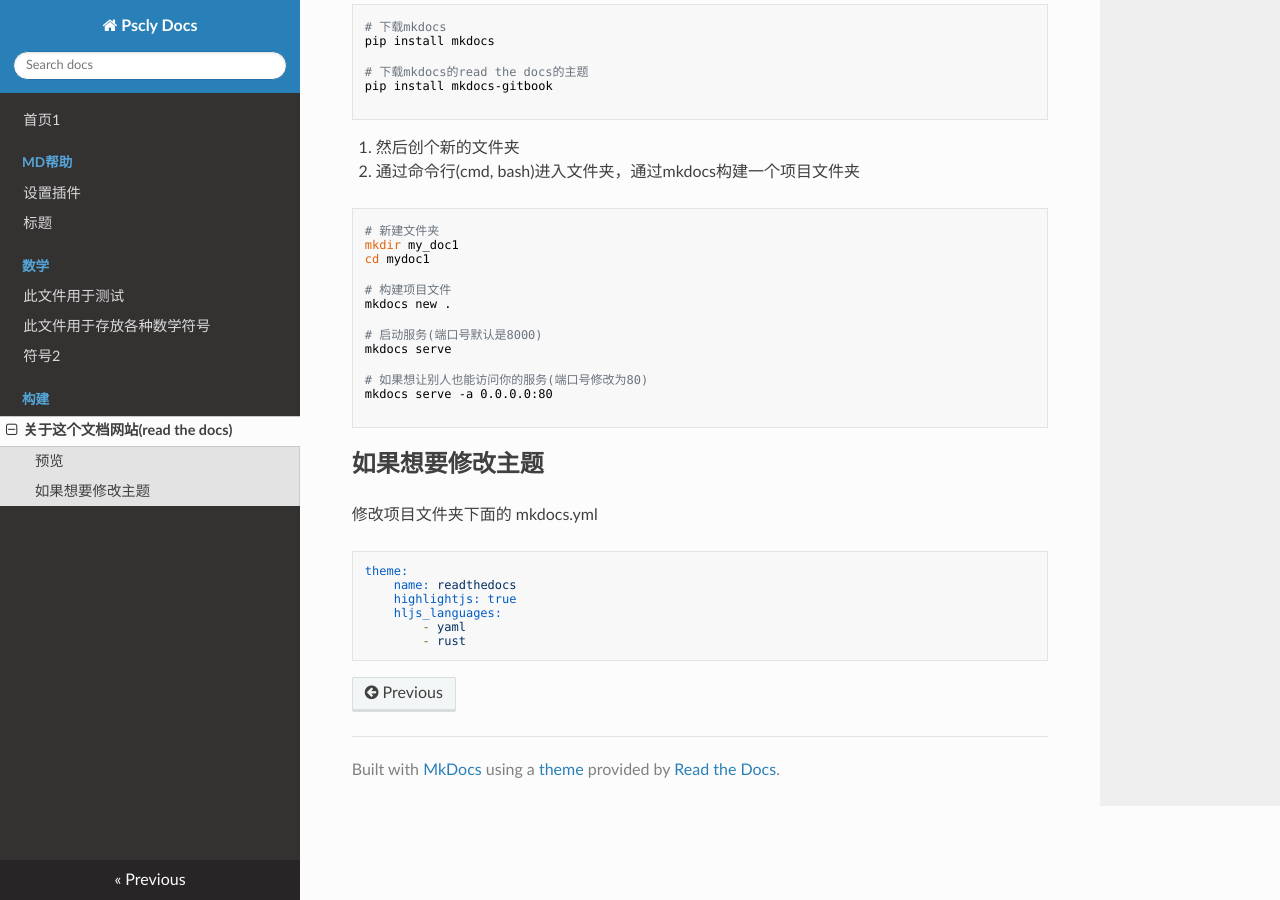
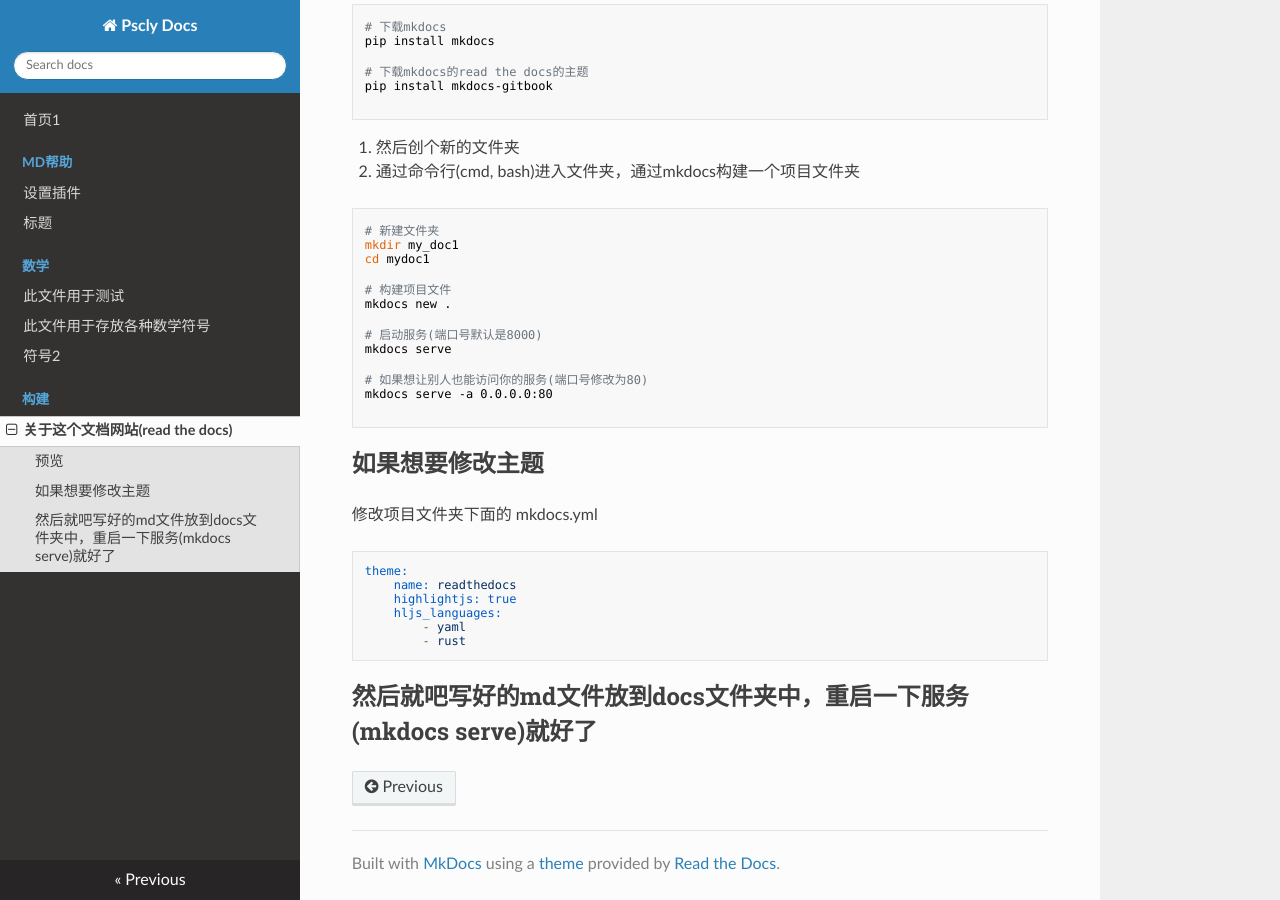
Before and after one commit to pscly/note, an MkDocs documentation site: the page built from docs/构建/关于这个文档网站.md, in a window 1280 px wide and 900 px high, scrolled down 831 px. Built offline with MkDocs 1.6.1, drawn with Linux system fonts in a browser that asks for light colours; nearby versions of some CDN libraries.

Commit message:
补充文档

````diff
--- a/docs/构建/关于这个文档网站.md
+++ b/docs/构建/关于这个文档网站.md
@@ -53,3 +53,5 @@ theme:
         - yaml
         - rust
 ```
+
+## 然后就吧写好的md文件放到docs文件夹中，重启一下服务(mkdocs serve)就好了
````
